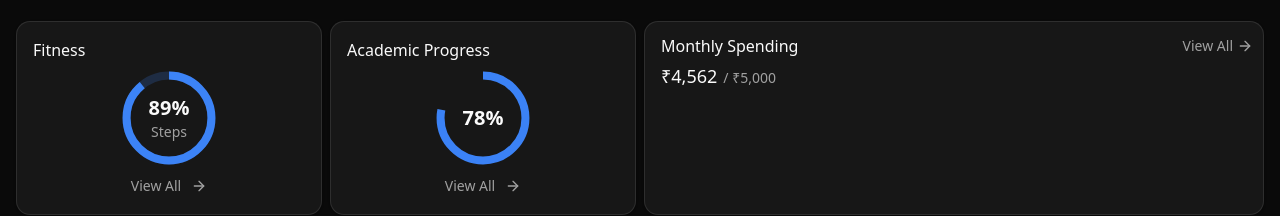
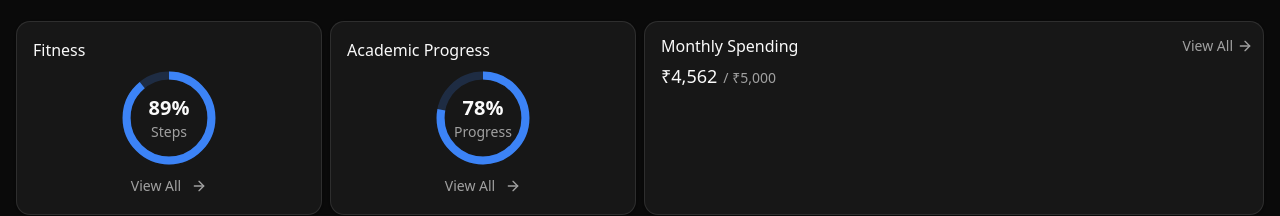
Before and after one commit to soumitradev/hci-demo, a React (Vite) app: page / in a window 1280 px wide. Shown: the part 159-375 px from the top of the page. Built offline with nearby package versions, Linux system fonts and the light colour scheme.

Commit message:
fix: use consistent styling for donut chatrs on homepage

```diff
--- a/src/App.tsx
+++ b/src/App.tsx
@@ -121,7 +121,7 @@ function Home() {
                         a 15.9155 15.9155 0 0 1 0 31.831
                         a 15.9155 15.9155 0 0 1 0 -31.831"
                       fill="none"
-                      stroke="hsl(var(--muted))"
+                      stroke="hsl(217 91% 60% / 0.2)"
                       strokeWidth="3"
                     />
                     <path
@@ -129,13 +129,14 @@ function Home() {
                         a 15.9155 15.9155 0 0 1 0 31.831
                         a 15.9155 15.9155 0 0 1 0 -31.831"
                       fill="none"
-                      stroke="hsl(var(--primary))"
+                      stroke="hsl(217 91% 60%)"
                       strokeWidth="3"
                       strokeDasharray={`${averageProgress}, 100`}
                     />
                   </svg>
                   <div className="absolute inset-0 flex flex-col items-center justify-center">
-                    <span className="text-xl font-semibold">{averageProgress}%</span>
+                    <span className="text-xl font-semibold text-foreground">{averageProgress}%</span>
+                    <span className="text-sm text-muted-foreground">Progress</span>
                   </div>
                 </div>
                 <Button
```
